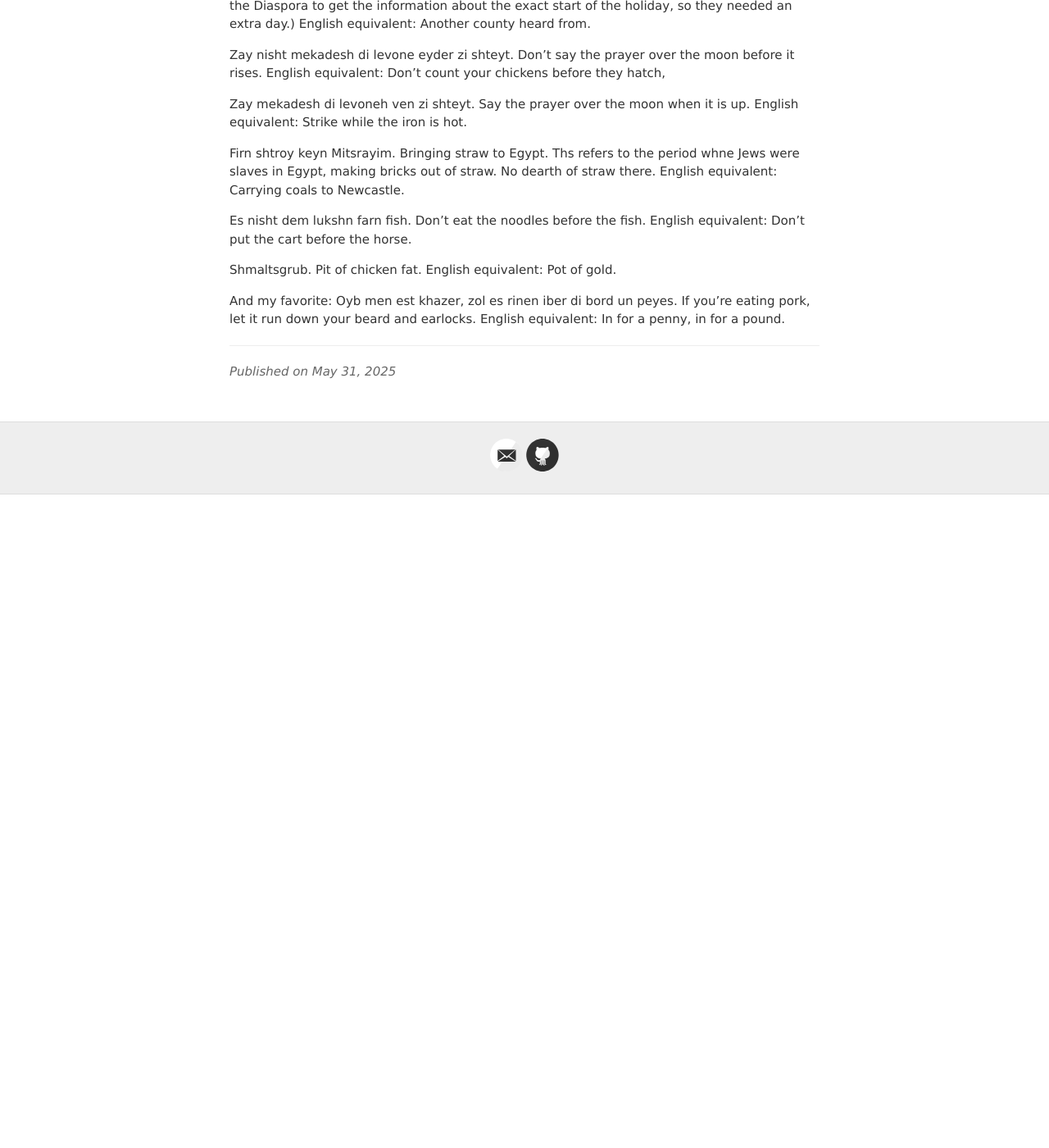
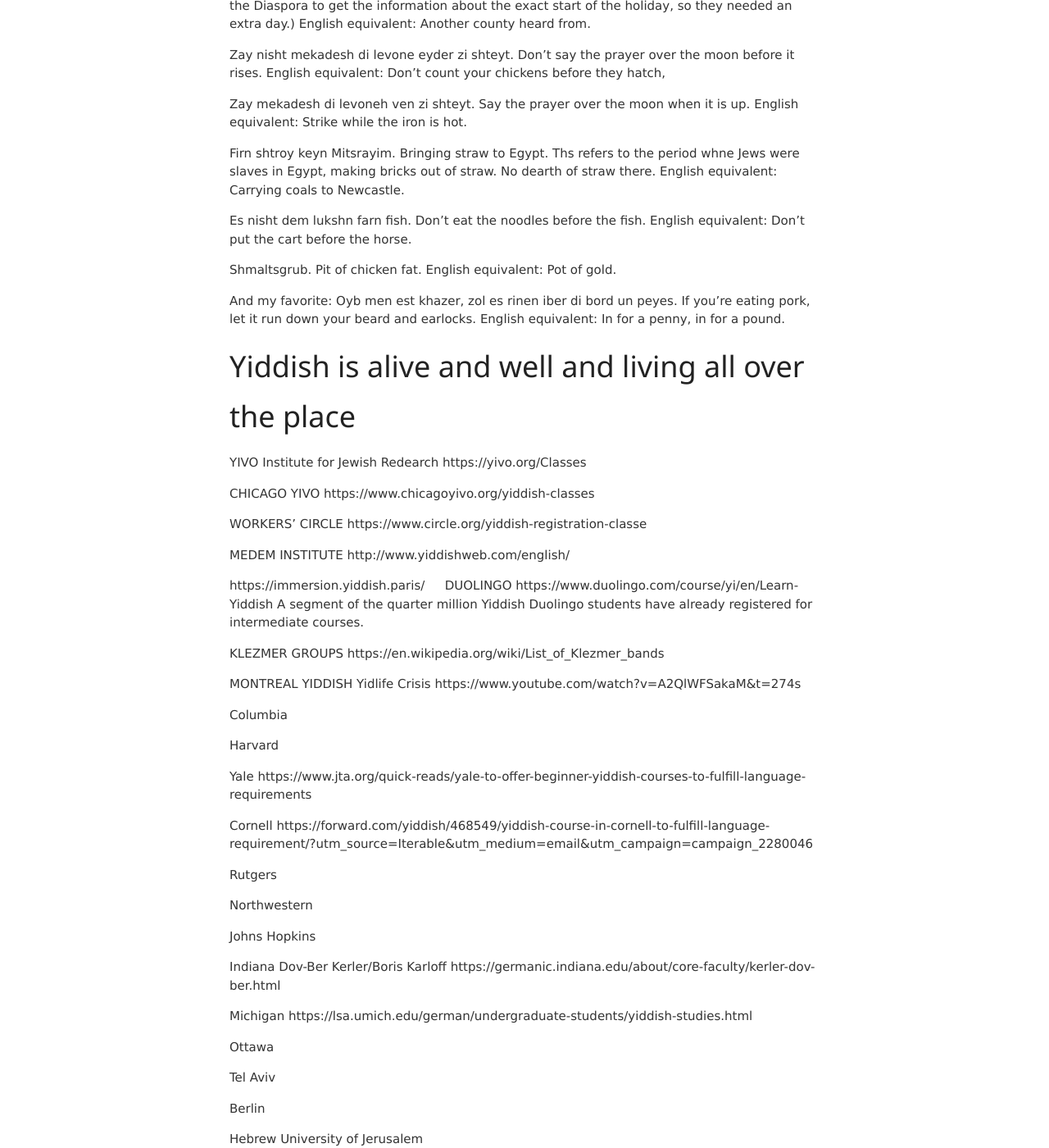
Before and after one commit to jvmallow/jvmallow.github.io, a Jekyll site: the page built from _posts/2025-05-31-Yiddish.md, in a window 1280 px wide and 1400 px high, scrolled down 10479 px. Shown: the whole window at 82% size. Built offline with Jekyll 4.4.1, drawn with Linux system fonts in a browser that asks for light colours; a script that is not in the unit is left out; before the commit the page ends 11082 px from its top, so only the background shows below that; some of the changed text lies outside the part shown.

Commit message:
Update 2025-05-31-Yiddish.md

```diff
--- a/_posts/2025-05-31-Yiddish.md
+++ b/_posts/2025-05-31-Yiddish.md
@@ -325,3 +325,77 @@ Es nisht dem lukshn farn fish. Don't eat the noodles before the fish. English eq
 Shmaltsgrub. Pit of chicken fat. English equivalent: Pot of gold.
 
 And my favorite: Oyb men est khazer, zol es rinen iber di bord un peyes. If you're eating pork, let it run down your beard and earlocks. English equivalent: In for a penny, in for a pound.
+
+
+# Yiddish is alive and well and living all over the place
+
+YIVO Institute for Jewish Redearch https://yivo.org/Classes
+
+CHICAGO YIVO https://www.chicagoyivo.org/yiddish-classes
+
+WORKERS’ CIRCLE https://www.circle.org/yiddish-registration-classe
+
+MEDEM INSTITUTE
+http://www.yiddishweb.com/english/
+
+https://immersion.yiddish.paris/
+
+DUOLINGO https://www.duolingo.com/course/yi/en/Learn-Yiddish
+A segment of the quarter million Yiddish Duolingo students have already registered for intermediate courses.
+
+KLEZMER GROUPS
+https://en.wikipedia.org/wiki/List_of_Klezmer_bands
+
+MONTREAL YIDDISH Yidlife Crisis
+https://www.youtube.com/watch?v=A2QlWFSakaM&t=274s
+
+  Columbia
+
+  Harvard
+
+  Yale https://www.jta.org/quick-reads/yale-to-offer-beginner-yiddish-courses-to-fulfill-language-requirements
+
+  Cornell https://forward.com/yiddish/468549/yiddish-course-in-cornell-to-fulfill-language-requirement/?utm_source=Iterable&utm_medium=email&utm_campaign=campaign_2280046
+
+  Rutgers
+
+  Northwestern
+
+  Johns Hopkins
+
+  Indiana  Dov-Ber Kerler/Boris Karloff https://germanic.indiana.edu/about/core-faculty/kerler-dov-ber.html
+
+  Michigan https://lsa.umich.edu/german/undergraduate-students/yiddish-studies.html
+
+  Ottawa
+
+  Tel Aviv
+
+  Berlin
+
+  Hebrew University of Jerusalem
+
+  Monash U., Melbourne https://www.monash.edu/arts/acjc/yiddish-melbourne
+
+  Lund, Sweden   https://portal.research.lu.se/portal/en/persons/jan-schwarz(f1b65060-5164-4867-bd63-252c2d44a2f3).html
+
+  Texas-Austin
+
+
+  Sholem Aleikhem College primary school, Melbourne https://www.sholem.vic.edu.au/about-us
+
+  FORVERTS https://forward.com/yiddish/
+
+  YOUTUBE  Conversations  https://www.youtube.com/watch?v=9yEe6jZkwR0;
+  https://www.youtube.com/watch?v=ZR-nmbZE6X8; https://www.youtube.com/watch?v=B0HxB5ITd-o
+
+  FOLKSBIENE  https://www.youtube.com/watch?v=QKBwauqPGzU
+
+  YIDDISH LEAGUE http://www.leagueforyiddish.org/afnshvel388390.html
+  http://docs.leagueforyiddish.org/Afn_Shvel_388-390_Burko.pdf
+
+  YIDDISH BOOK CENTER
+  https://www.yiddishbookcenter.org/educational-programs
+
+  YUGNTRUF
+  https://yugntruf.org/about-us/?lang=en
```
